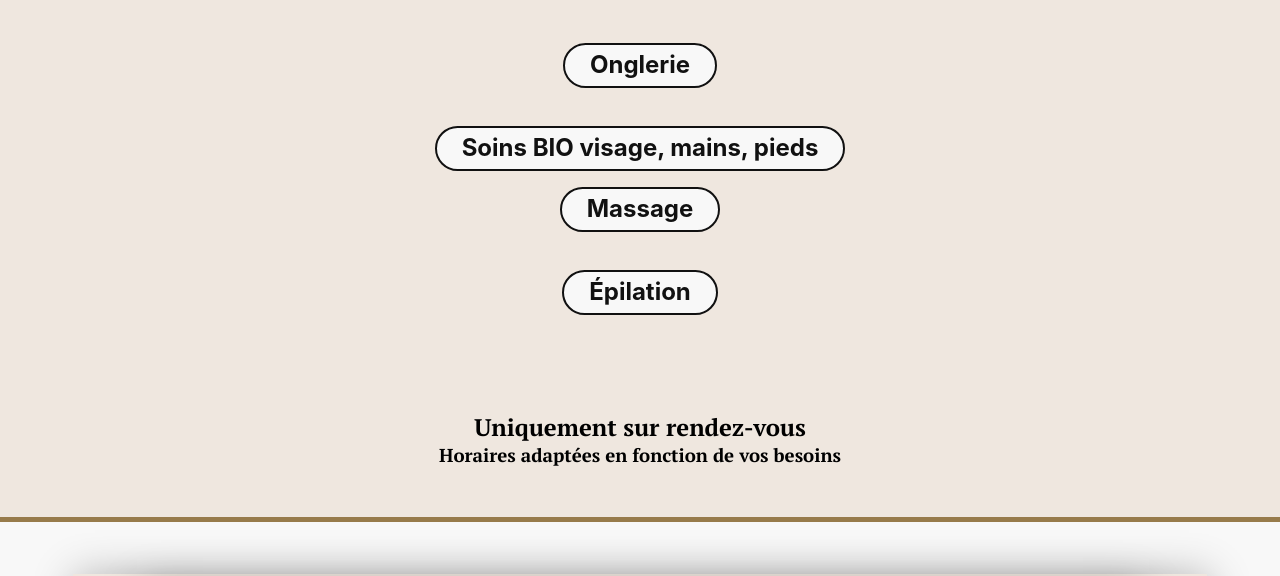
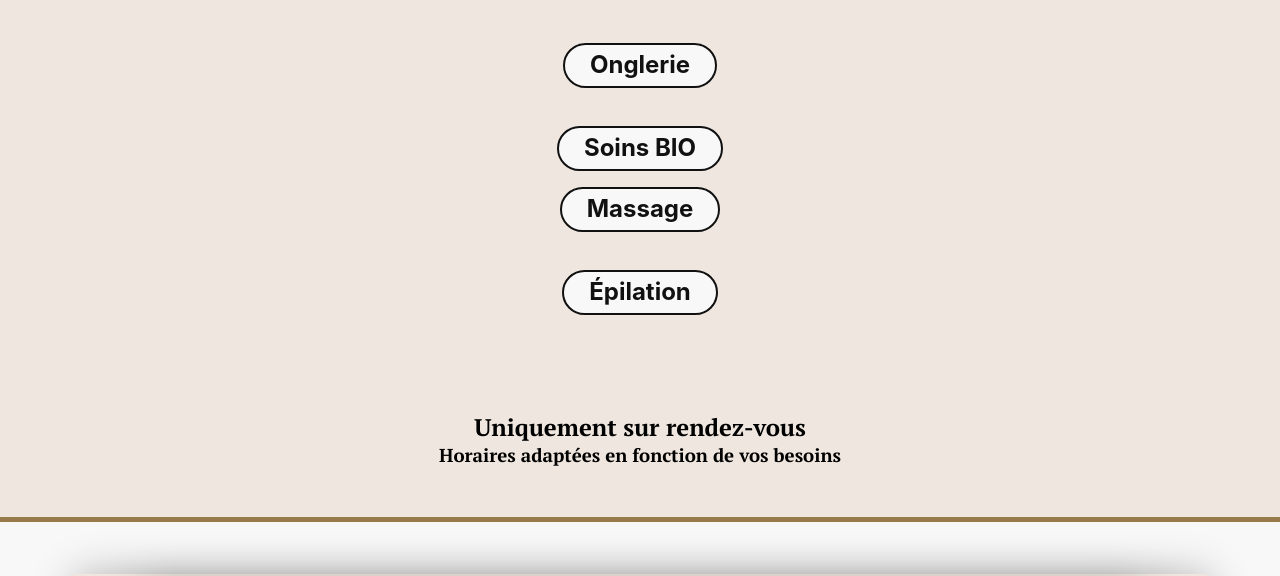
Before and after one commit to XavAsh/parall, a plain HTML site: page index.html in a window 1280 px wide. Shown: the part 1480-2056 px from the top of the page. Drawn offline with Linux system fonts and the light colour scheme.

Commit message:
Update index.html

```diff
--- a/index.html
+++ b/index.html
@@ -164,7 +164,7 @@ Et comme dirait Charlie, à bientôt les Anges
             <br/>
             <div class="checkbox">
                 <input type="checkbox" id="soins">
-                <label for="soins"><h2>Soins BIO visage, mains, pieds</h2></label>
+                <label for="soins"><h2>Soins BIO</h2></label>
                 <div class="image-tarifs">
                     <img src="images/3.png" alt="">
                     <img src="images/4.png" alt="">
```
